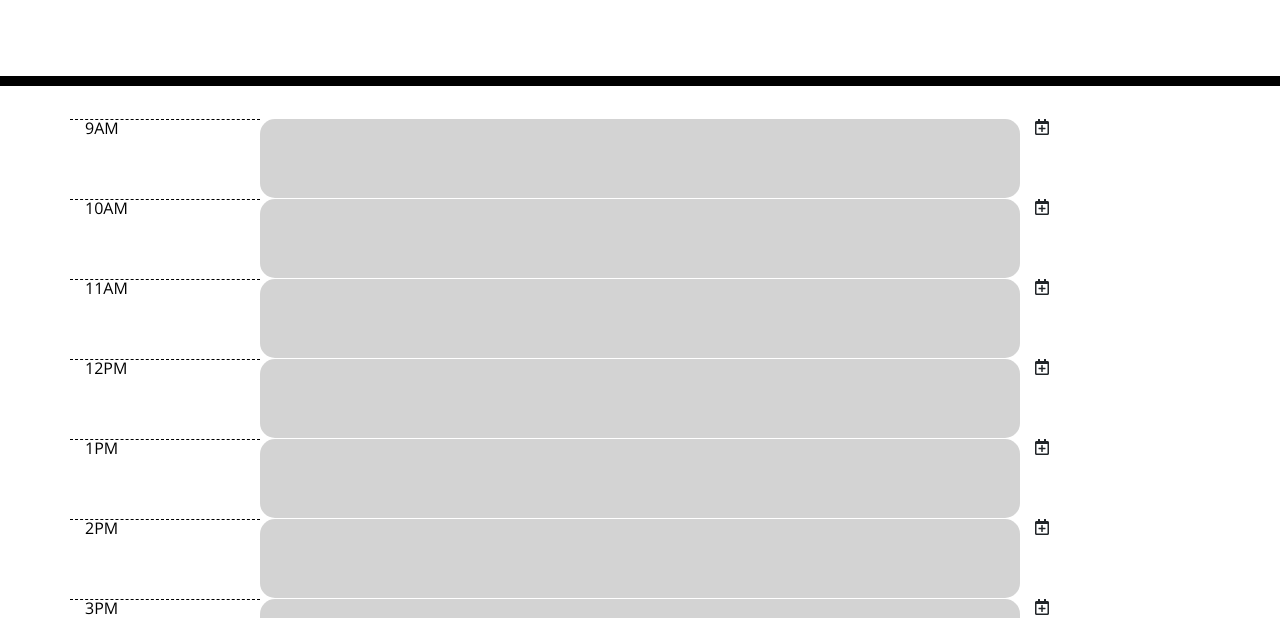
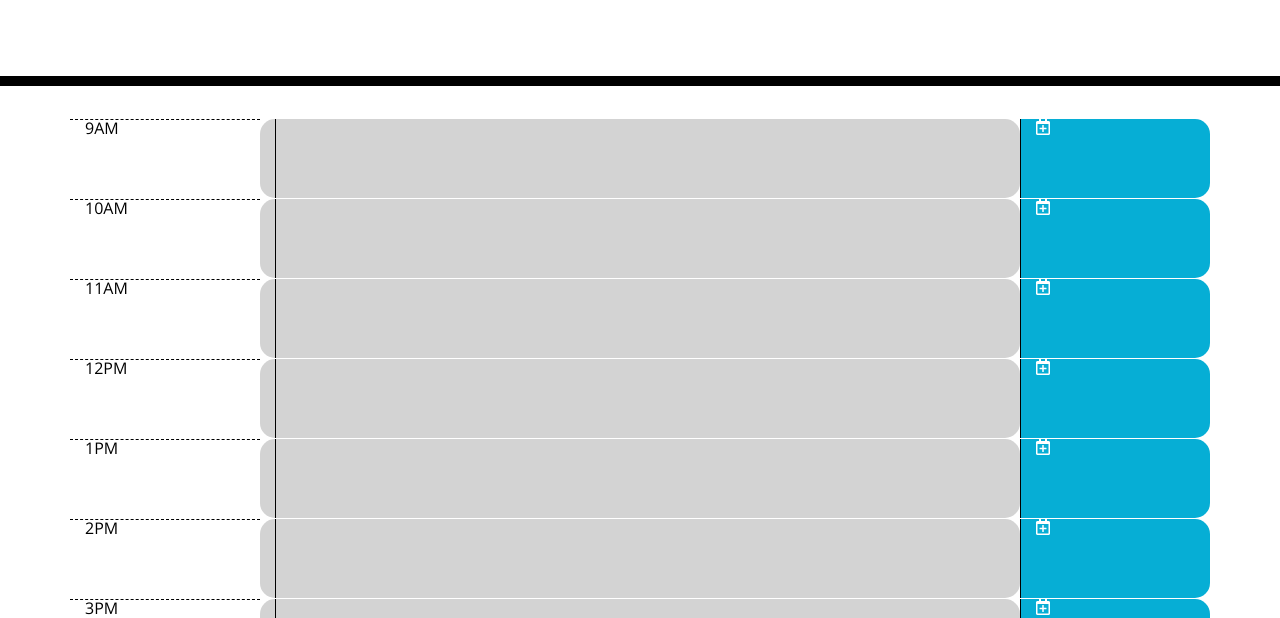
Before and after one commit to GuyFromHere/day-planner, a plain HTML site: page index.html in a window 1280 px wide. Shown: the part 182-800 px from the top of the page. Drawn offline with nearby package versions, Linux system fonts and the light colour scheme.

Commit message:
Fixed issue with moment.

```diff
--- a/index.html
+++ b/index.html
@@ -29,31 +29,10 @@
       <p id="currentDay" class="lead"></p>
     </header>
     <div class="container">
-      <!-- Timeblocks go here -->
-      <!-- <div class="row">
-        <div class="hour col-md-2">9AM</div>
-        <div class="time-block future col-md-8"><textarea></textarea></div>
-        <div class="save-btn col-md-2"></div>
-      </div>
-      <div class="row">
-        <div class="hour col-md-2">10AM</div>
-        <div class="time-block future col-md-8"><textarea></textarea></div>
-        <div class="save-btn col-md-2"></div>
-      </div>
-      <div class="row">
-        <div class="hour col-md-2">11AM</div>
-        <div class="time-block future col-md-8"><textarea></textarea></div>
-        <div class="save-btn col-md-2"></div>
-      </div>
-      <div class="row">
-        <div class="hour col-md-2">12PM</div>
-        <div class="time-block future col-md-8"><textarea></textarea></div>
-        <div class="save-btn col-md-2"></div>
-      </div>
-    </div> -->
+      <script src="https://code.jquery.com/jquery-3.4.1.min.js"></script>
+      <script src="https://cdnjs.cloudflare.com/ajax/libs/moment.js/2.24.0/moment.min.js"></script>
 
-    <script src="https://code.jquery.com/jquery-3.4.1.min.js"></script>
-    <script src="https://cdnjs.cloudflare.com/ajax/libs/moment.js/2.24.0/moment.min.js"></script>
-    <script type="text/javascript" src="javascript.js"></script>
+      <script type="text/javascript" src="javascript.js"></script>
+    </div>
   </body>
 </html>
--- a/javascript.js
+++ b/javascript.js
@@ -1,9 +1,8 @@
 $(document).ready(function() {
   // build day
-  // getting an error with moment so using Date for now...
-  //var currHour = moment.hour();
-  var currHour = new Date();
-  currHour = currHour.getHours();
+  var currHour = moment().hour();
+  //var currHour = new Date();
+  //currHour = currHour.getHours();
 
   // use static array for now. use moment methods later.
   var hours = [9, 10, 11, 12, 1, 2, 3, 4, 5];
@@ -12,6 +11,7 @@ $(document).ready(function() {
     var newRow = $("<div>");
     var newHour = $("<div>");
     var newTimeBlock = $("<div>");
+    var newTextArea = $("<textarea>");
     var newSaveBtn = $("<div>");
 
     newRow.addClass("row");
@@ -24,6 +24,9 @@ $(document).ready(function() {
     }
     newRow.append(newHour);
 
+    newTextArea.attr("id", "hour" + hours[i]);
+    newTimeBlock.append(newTextArea);
+
     if (hours[i] < currHour) {
       newTimeBlock.addClass("time-block past col-md-8");
     } else if (hours[i] === currHour) {
@@ -33,10 +36,16 @@ $(document).ready(function() {
     }
     newRow.append(newTimeBlock);
 
-    newSaveBtn.addClass("save-btn col-md-2");
+    newSaveBtn.addClass("saveBtn col-md-2");
+    newSaveBtn.attr("id", hours[i]);
     newSaveBtn.html('<i class="far fa-calendar-plus"></i>');
     newRow.append(newSaveBtn);
 
     $(".container").append(newRow);
   }
+
+  $(".saveBtn").on("click", function() {
+    var ta = $(this).closest(".time-block");
+    console.log(ta.attr("id"));
+  });
 });
```
